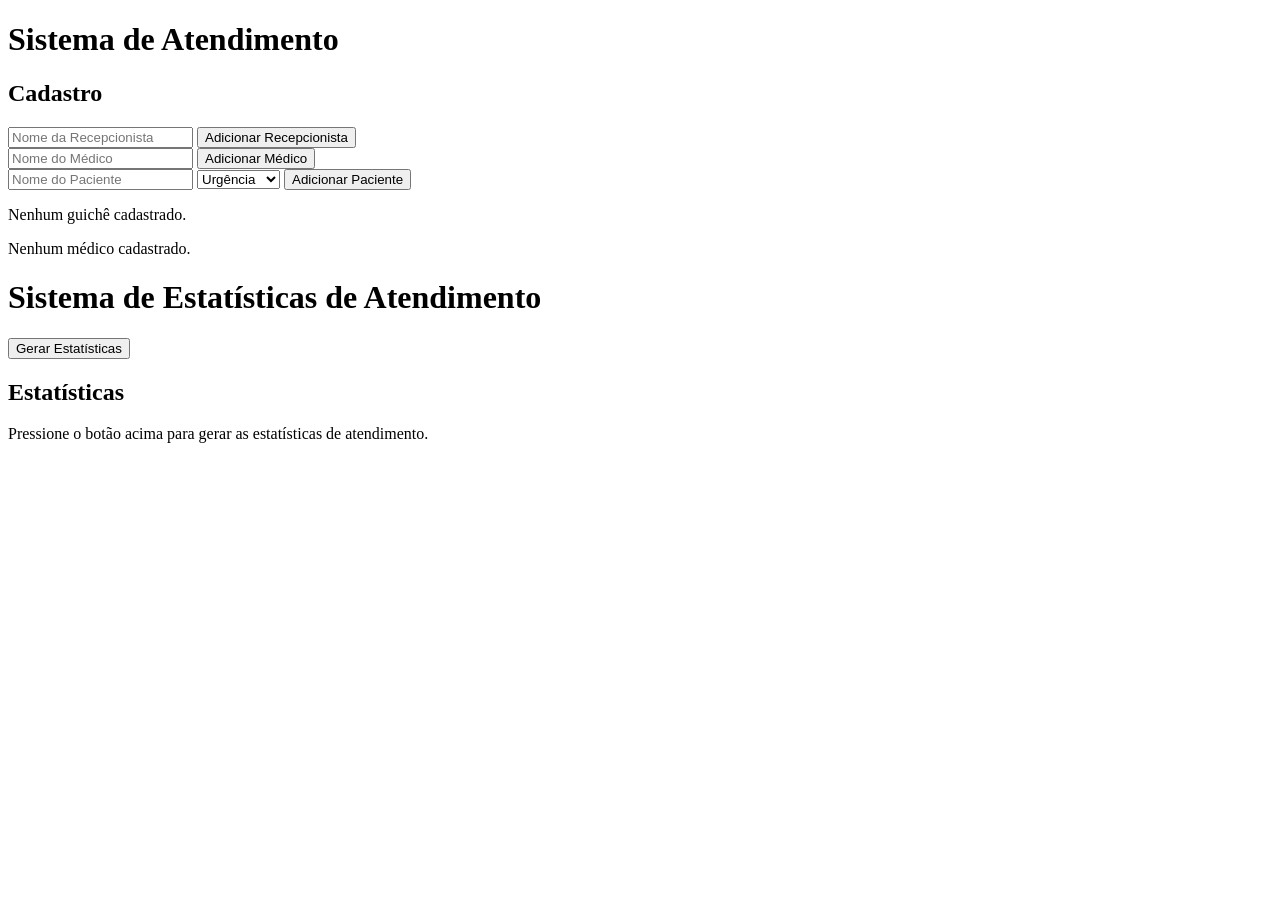
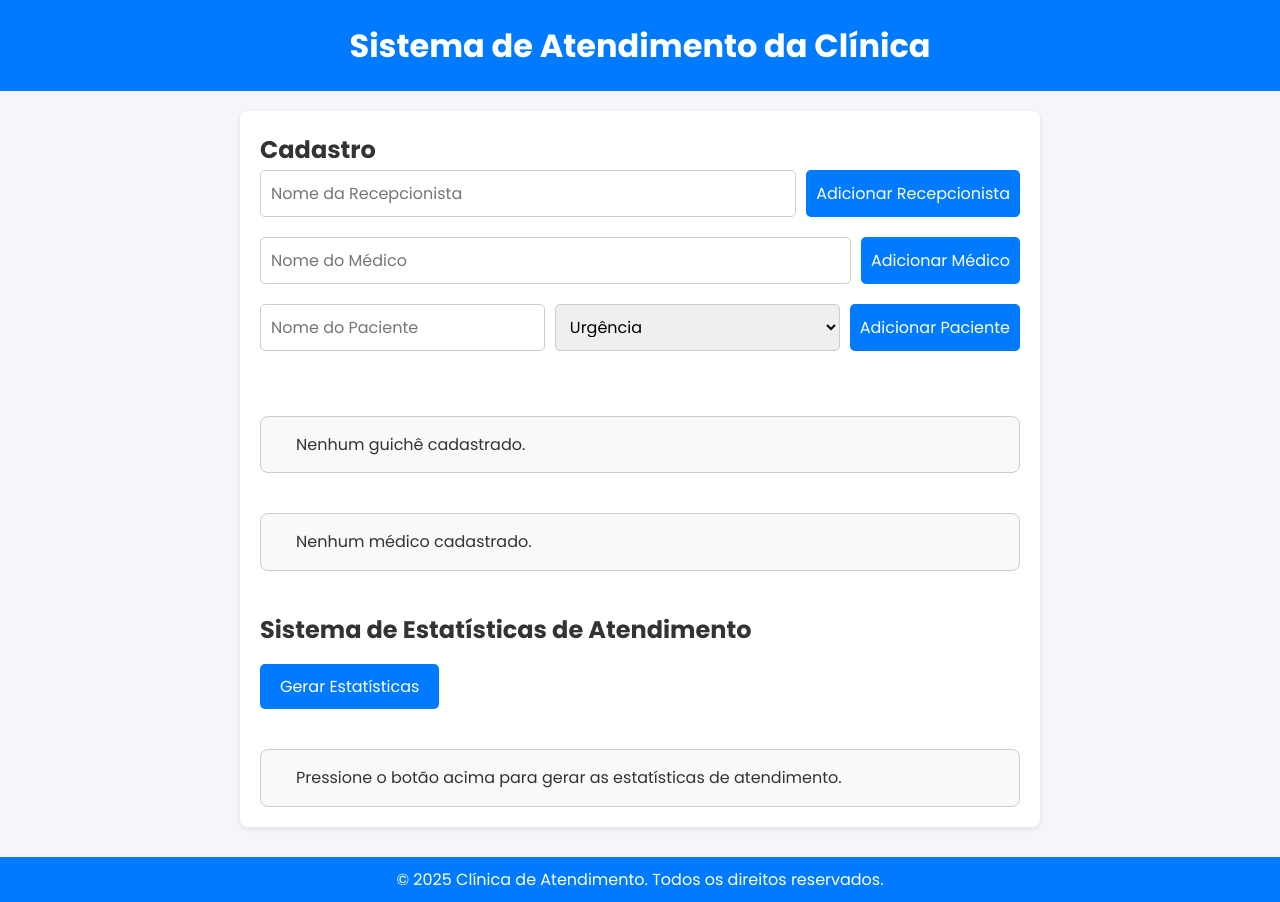
Before and after one commit to pauloJ-r/atv-algoritmos, a plain HTML site: page index.html in a window 1280 px wide. Before the commit the page ends 800 px from the top, so only its background shows below. Drawn offline with Linux system fonts and the light colour scheme.

Commit message:
feat: adicionando um estilo mais mordeno

```diff
--- a/index.css
+++ b/index.css
@@ -1,40 +1,70 @@
+@import url('https://fonts.googleapis.com/css2?family=Poppins:ital,wght@0,100;0,200;0,300;0,400;0,500;0,600;0,700;0,800;0,900;1,100;1,200;1,300;1,400;1,500;1,600;1,700;1,800;1,900&display=swap');
+* {
+    margin: 0;
+    padding: 0;
+    box-sizing: border-box;
+    font-family: Poppins, serif;
+}
+
 body {
-    font-family: Arial, sans-serif;
-    margin: 20px;
+
+    background-color: #f4f6f9;
+    color: #333;
     line-height: 1.6;
-    color: #333;
+}
+
+header {
+    background-color: #007BFF;
+    color: white;
+    text-align: center;
+    padding: 20px 10px;
+    margin-bottom: 20px;
+}
+
+header h1 {
+    font-size: 2rem;
 }
 
 
 .container {
-    max-width: 700px;
-    margin: auto;
-    text-align: center;
+    max-width: 800px;
+    margin: 0 auto;
+    background: white;
+    border-radius: 8px;
+    padding: 20px;
+    box-shadow: 0 2px 5px rgba(0, 0, 0, 0.1);
 }
 
 
-form {
-    margin: 20px 0;
+.form-section {
+    margin-bottom: 65px;
 }
 
-label {
-    display: block;
-    margin: 10px 0 5px;
+.form {
+    display: flex;
+    flex-wrap: wrap;
+    gap: 10px;
+    margin-bottom: 20px;
 }
 
 input, select, button {
-    margin: 10px 0;
+    font-size: 16px;
     padding: 10px;
-    font-size: 16px;
-    width: 100%;
-    box-sizing: border-box;
+    border: 1px solid #ccc;
+    border-radius: 5px;
+}
+
+input, select {
+    flex: 1;
+    min-width: 200px;
 }
 
 button {
     background-color: #007BFF;
-    color: #fff;
+    color: white;
     border: none;
     cursor: pointer;
+    transition: background-color 0.3s ease;
 }
 
 button:hover {
@@ -42,25 +72,33 @@ button:hover {
 }
 
 
-ul {
-    list-style-type: none;
-    padding: 0;
-}
-
-li {
-    padding: 5px;
-    border-bottom: 1px solid #ccc;
-}
-
-section {
-    margin: 20px 0;
-}
-
-
 .panel {
-    margin-top: 20px;
+    margin-top: 40px;
     padding: 15px;
+    padding-left: 35px;
     border: 1px solid #ccc;
     border-radius: 8px;
     background-color: #f9f9f9;
 }
+.section-h2 {
+    margin-top: 40px;
+    margin-bottom: 15px;
+}
+.panel h2 {
+    margin-bottom: 10px;
+    font-size: 1.2rem;
+    color: #007BFF;
+}
+
+.stats-section button {
+    padding: 10px 20px;
+    font-size: 16px;
+}
+
+footer {
+    text-align: center;
+    margin-top: 30px;
+    padding: 10px 0;
+    background-color: #007BFF;
+    color: white;
+}
--- a/index.html
+++ b/index.html
@@ -4,21 +4,24 @@
     <meta charset="UTF-8">
     <meta name="viewport" content="width=device-width, initial-scale=1.0">
     <title>Clínica - Controle de Atendimentos</title>
-    <link rel="stylesheet" href="styles.css">
+    <link rel="stylesheet" href="index.css">
 </head>
 <body>
-    <h1>Sistema de Atendimento</h1>
-    <div>
+    <header>
+        <h1>Sistema de Atendimento da Clínica</h1>
+    </header>
+    <main class="container">
+        <section class="form-section">
             <h2>Cadastro</h2>
-        <form id="receptionist-form">
+            <form id="receptionist-form" class="form">
                 <input type="text" id="receptionist-name" placeholder="Nome da Recepcionista" required />
                 <button type="submit">Adicionar Recepcionista</button>
             </form>
-        <form id="doctor-form">
+            <form id="doctor-form" class="form">
                 <input type="text" id="doctor-name" placeholder="Nome do Médico" required />
                 <button type="submit">Adicionar Médico</button>
             </form>
-        <form id="patient-form">
+            <form id="patient-form" class="form">
                 <input type="text" id="patient-name" placeholder="Nome do Paciente" required />
                 <select id="patient-type">
                     <option value="urgencia">Urgência</option>
@@ -27,21 +30,25 @@
                 </select>
                 <button type="submit">Adicionar Paciente</button>
             </form>
-    </div>
-    <div id="guiche-container" class="panel">
+        </section>
+        <section id="guiche-container" class="panel">
             <h2>Guichês</h2>
-    </div>
-    <div id="doctor-container" class="panel">
+        </section>
+        <section id="doctor-container" class="panel">
             <h2>Atendimento Médico</h2>
-    </div>
-    <h1>Sistema de Estatísticas de Atendimento</h1>
-    <div>
+        </section>
+        <section class="stats-section">
+            <h2 class="section-h2">Sistema de Estatísticas de Atendimento</h2>
             <button id="generate-stats">Gerar Estatísticas</button>
-    </div>
             <div id="stats-container" class="panel">
-        <h2>Estatísticas</h2>
                 <p>Pressione o botão acima para gerar as estatísticas de atendimento.</p>
             </div>
+        </section>
+    </main>
+    <footer>
+        <p>© 2025 Clínica de Atendimento. Todos os direitos reservados.</p>
+    </footer>
+    <div id="toast"></div>
     <script src="app.js"></script>
 </body>
 </html>
```
Lines whose indentation alone changed are shown as unchanged.
